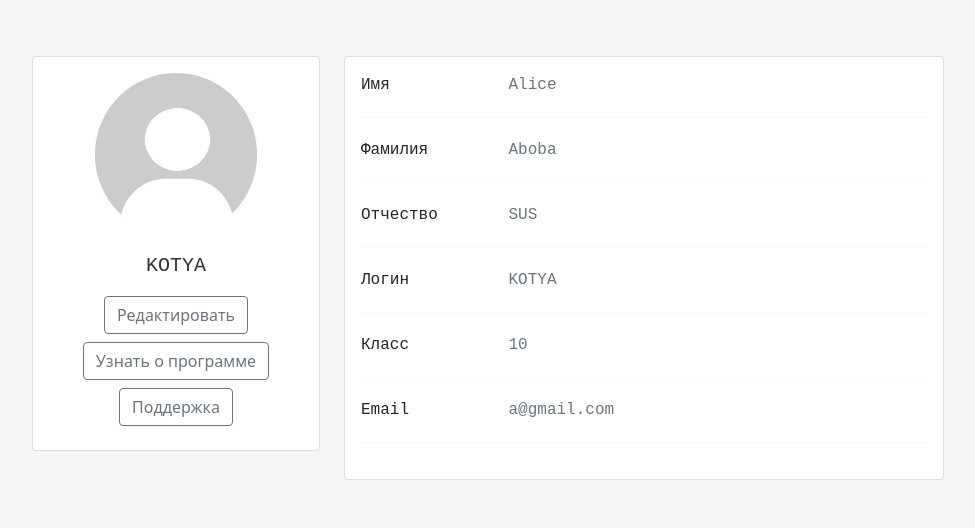
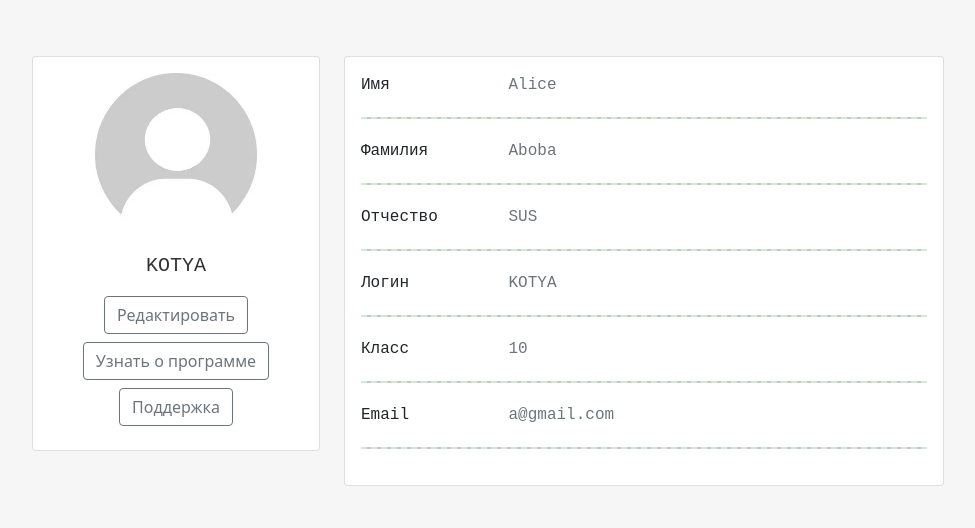
Before and after one commit to Keopint/EGE_WEBSITE_2, a Flask app: page /profile/1 in a window 1280 px wide. Shown: the part 64-592 px from the top of the page, without its empty margins (152-1127 px from the left). Before the commit the page ends 544 px from the top, so only its background shows below. Run offline with Flask 3, Linux system fonts and the light colour scheme; data comes from the database, SQL or seed files in the repository; data that the repository does not hold is empty; some libraries are stand-ins or nearby versions.

Commit message:
html fixes

```diff
--- a/templates/login_form.html
+++ b/templates/login_form.html
@@ -11,7 +11,7 @@
 <div class="container text-center col-3 pt-4">
     <main class="form-signin">
         <form method="POST">
-            <img class="mb-4" src="/static/img/1676479214_preview_3732.jpg" alt="" width="40%" height="40%">
+            <img class="mb-4" src="/static/img/ege_logo.png" alt="" width="40%" height="40%">
             <h1 class="h3 mb-3 fw-normal">Пожалуйста, войдите в систему</h1>
 
             <div class="form-floating">
--- a/templates/profile.html
+++ b/templates/profile.html
@@ -36,7 +36,7 @@
                             <p class="text-muted mb-0">{{user.name}}</p>
                         </div>
                     </div>
-                    <hr>
+                    <hr style="border: none; border-top: 2px dashed #4CAF50;">
                     <div class="row">
                         <div class="col-sm-3">
                             <p class="mb-0">Фамилия</p>
@@ -45,7 +45,7 @@
                             <p class="text-muted mb-0">{{user.surname}}</p>
                         </div>
                     </div>
-                    <hr>
+                    <hr style="border: none; border-top: 2px dashed #4CAF50;">
                     <div class="row">
                         <div class="col-sm-3">
                             <p class="mb-0">Отчество</p>
@@ -54,7 +54,7 @@
                             <p class="text-muted mb-0">{{user.patronymic}}</p>
                         </div>
                     </div>
-                    <hr>
+                    <hr style="border: none; border-top: 2px dashed #4CAF50;">
                     <div class="row">
                         <div class="col-sm-3">
                             <p class="mb-0">Логин</p>
@@ -63,7 +63,7 @@
                             <p class="text-muted mb-0">{{user.login}}</p>
                         </div>
                     </div>
-                    <hr>
+                    <hr style="border: none; border-top: 2px dashed #4CAF50;">
                     <div class="row">
                         <div class="col-sm-3">
                             <p class="mb-0">Класс</p>
@@ -72,7 +72,7 @@
                             <p class="text-muted mb-0">{{user.class_number}}</p>
                         </div>
                     </div>
-                    <hr>
+                    <hr style="border: none; border-top: 2px dashed #4CAF50;">
                     <div class="row">
                         <div class="col-sm-3">
                             <p class="mb-0">Email</p>
@@ -81,7 +81,7 @@
                             <p class="text-muted mb-0">{{user.email}}</p>
                         </div>
                     </div>
-                    <hr>
+                    <hr style="border: none; border-top: 2px dashed #4CAF50;">
                 </div>
             </div>
           </div>
```
Also changed, not shown: static/img/ege_logo.png (added).
